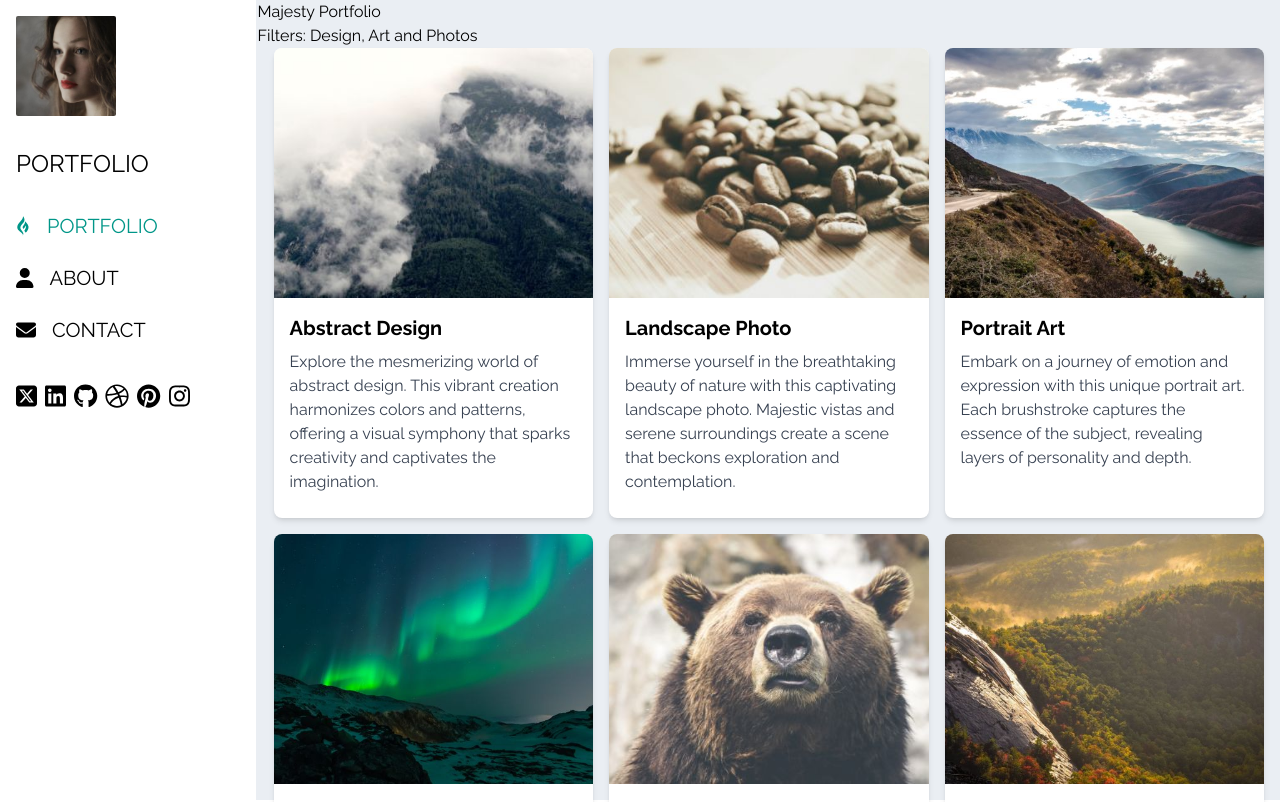
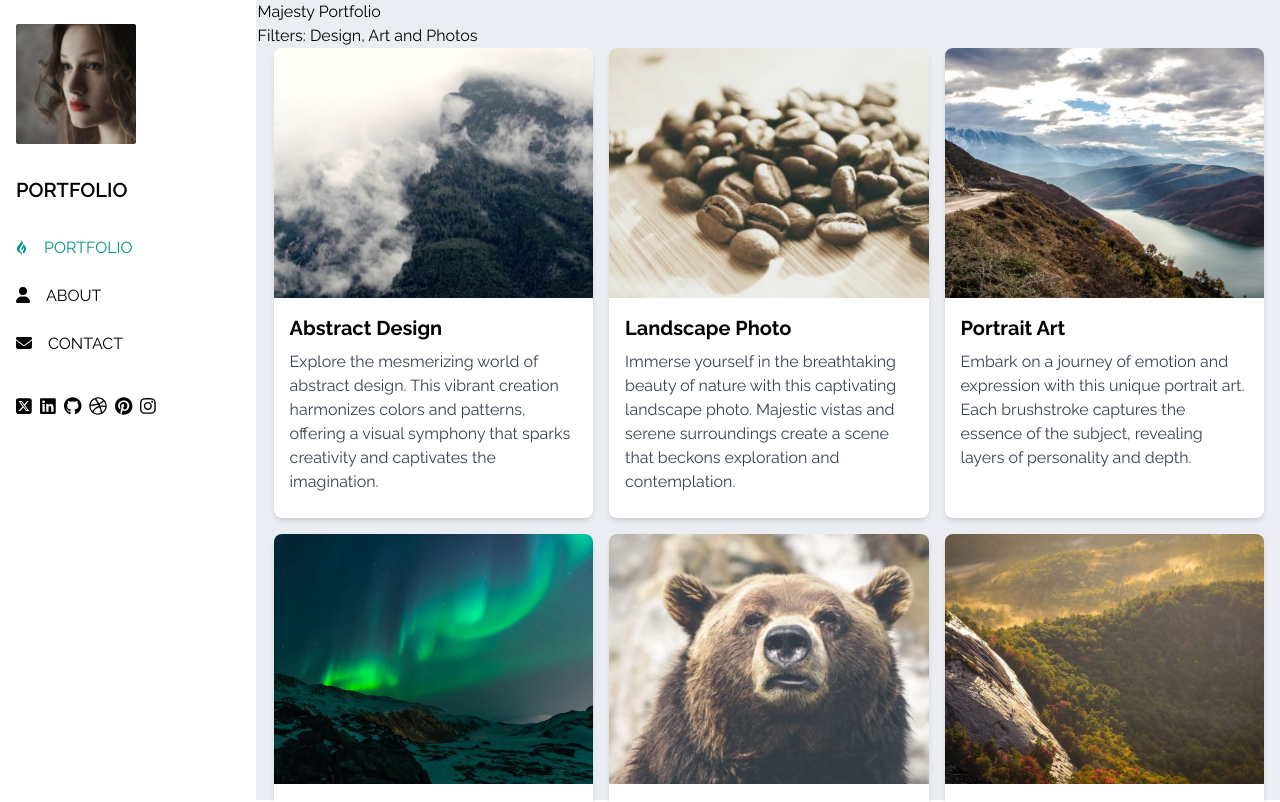
Before and after one commit to Metaverse-Nabeel/majesty_portfolio, a Next.js app: page / in a window 1280 px wide. Shown: the top 802 px of the page. Built offline with nearby package versions, Linux system fonts and the light colour scheme.

Commit message:
Fix text and font bugs

```diff
--- a/src/components/Sidebar.tsx
+++ b/src/components/Sidebar.tsx
@@ -15,24 +15,24 @@ const Sidebar: React.FC = () => {
   return (
     <div className="bg-white text-black h-screen w-1/5 flex flex-col items-start fixed">
       {/* Profile Image */}
-      <Image width={100} height={100}
+      <Image width={120} height={120}
         src="/images/profile_pic.jpg"
         alt="Profile"
-        className="w-35 h-35 rounded-sm m-4"
+        className="rounded-sm m-4 mt-6"
       />
 
-      <h3 className='text-2xl uppercase mx-4 mt-4 mb-6'>Portfolio</h3>
+      <h3 className='text-xl font-semibold uppercase mx-4 mt-4 mb-6'>Portfolio</h3>
 
       {/* Menu Buttons */}
       <nav className="w-full flex flex-col items-start">
-        <Link href="#portfolio" className="w-full flex items-center text-xl py-2 px-4 text-[#009688] mb-2 hover:bg-gray-400 hover:text-black cursor-pointer uppercase">
-          <FontAwesomeIcon icon={faGripfire} className='text-xl mr-4' />
+        <Link href="#portfolio" className="w-full flex items-center text-md py-2 px-4 text-[#009688] mb-2 hover:bg-gray-400 hover:text-black cursor-pointer uppercase">
+          <FontAwesomeIcon icon={faGripfire} className='text-md mr-4' />
           Portfolio</Link>
-        <Link href="#about" className="w-full text-xl py-2 px-4  mb-2 hover:bg-gray-400  cursor-pointer uppercase">
-        <FontAwesomeIcon icon={faUser} className='text-xl mr-4' />
+        <Link href="#about" className="w-full text-md py-2 px-4  mb-2 hover:bg-gray-400  cursor-pointer uppercase">
+        <FontAwesomeIcon icon={faUser} className='text-md mr-4' />
           About</Link>
-        <Link href="#contact" className="w-full text-xl py-2 px-4  mb-2 hover:bg-gray-400  cursor-pointer uppercase">
-          <FontAwesomeIcon icon={faEnvelope} className='text-xl mr-4' />
+        <Link href="#contact" className="w-full text-md py-2 px-4  mb-2 hover:bg-gray-400  cursor-pointer uppercase">
+          <FontAwesomeIcon icon={faEnvelope} className='text-md mr-4' />
           Contact</Link>
       </nav>
 
@@ -40,22 +40,22 @@ const Sidebar: React.FC = () => {
       <div className="mt-6 mx-4 flex space-x-2">
         {/* Add your social media icons here */}
         <a href="#" target="_blank" rel="noopener noreferrer">
-          <FontAwesomeIcon icon={faSquareXTwitter} className='text-2xl hover:opacity-50 hover:text-3xl' />
+          <FontAwesomeIcon icon={faSquareXTwitter} className='text-lg hover:opacity-50 hover:text-xl' />
         </a>
         <a href="#" target="_blank" rel="noopener noreferrer">
-          <FontAwesomeIcon icon={faLinkedin} className='text-2xl hover:opacity-50 hover:text-3xl' />
+          <FontAwesomeIcon icon={faLinkedin} className='text-lg hover:opacity-50 hover:text-xl' />
         </a>
         <a href="#" target="_blank" rel="noopener noreferrer">
-          <FontAwesomeIcon icon={faGithub} className='text-2xl hover:opacity-50 hover:text-3xl' />
+          <FontAwesomeIcon icon={faGithub} className='text-lg hover:opacity-50 hover:text-xl' />
         </a>
         <a href="#" target="_blank" rel="noopener noreferrer">
-          <FontAwesomeIcon icon={faDribbble} className='text-2xl hover:opacity-50 hover:text-3xl' />
+          <FontAwesomeIcon icon={faDribbble} className='text-lg hover:opacity-50 hover:text-xl' />
         </a>
         <a href="#" target="_blank" rel="noopener noreferrer">
-          <FontAwesomeIcon icon={faPinterest} className='text-2xl hover:opacity-50 hover:text-3xl' />
+          <FontAwesomeIcon icon={faPinterest} className='text-lg hover:opacity-50 hover:text-xl' />
         </a>
         <a href="#" target="_blank" rel="noopener noreferrer">
-          <FontAwesomeIcon icon={faInstagram} className='text-2xl hover:opacity-50 hover:text-3xl' />
+          <FontAwesomeIcon icon={faInstagram} className='text-lg hover:opacity-50 hover:text-xl' />
         </a>
       </div>
     </div>
```
